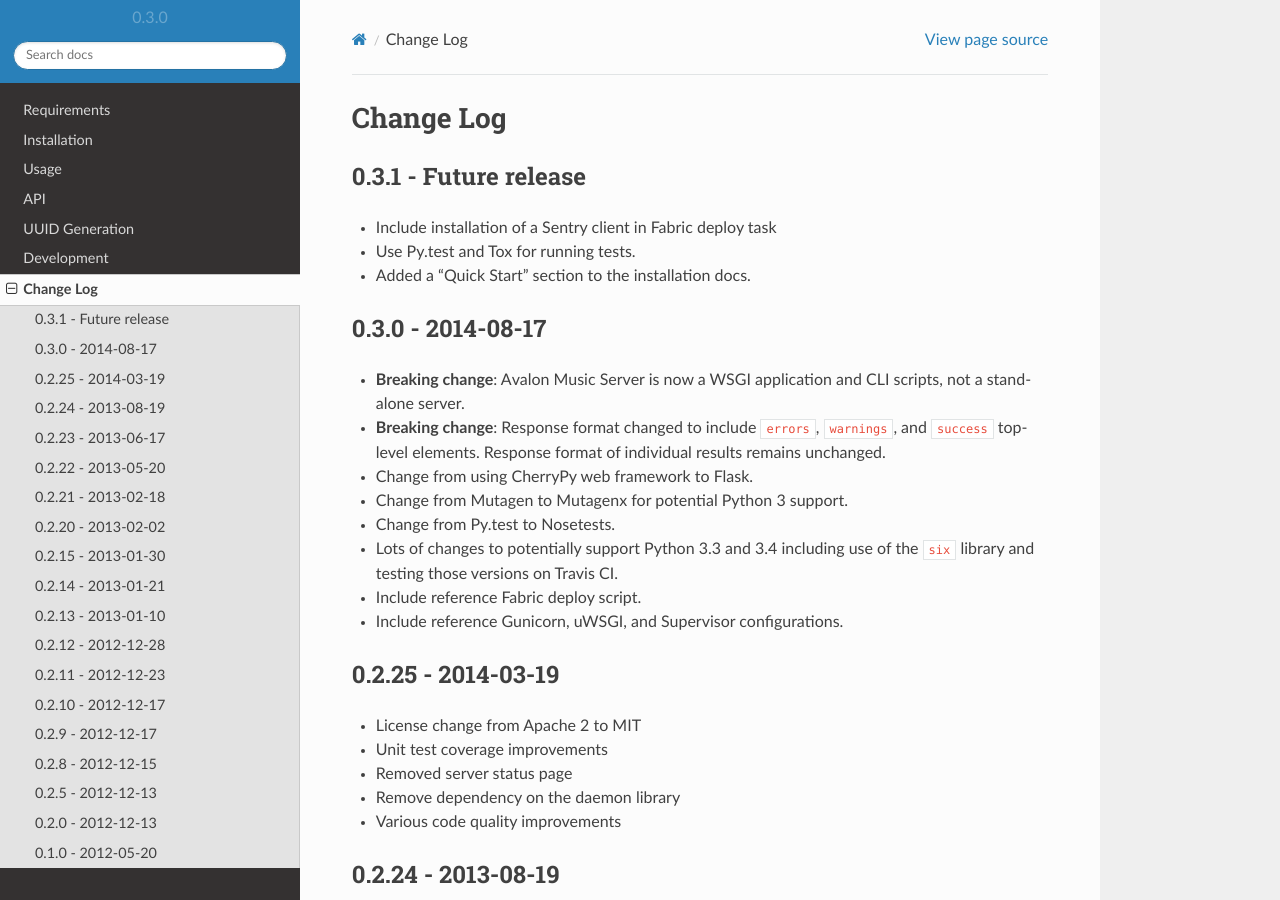
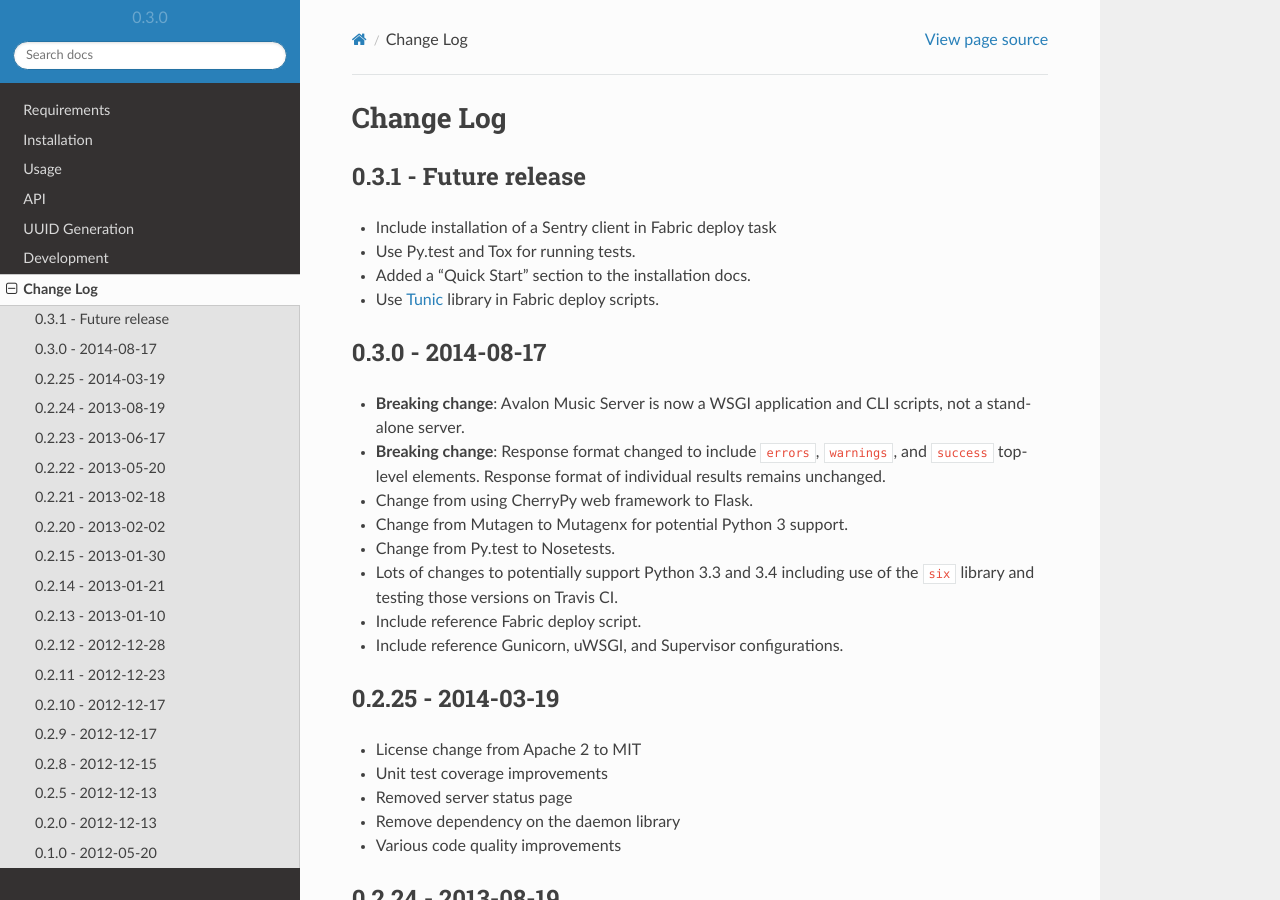
Before and after one commit to 56quarters/avalonms, a Sphinx documentation site: the page built from doc/source/changes.rst, in a window 1280 px wide and 900 px high. Built offline with Sphinx 7.4.7 and the Read the Docs theme 2.0.0, drawn with Linux system fonts in a browser that asks for light colours.

Commit message:
Update changelog

```diff
--- a/doc/source/changes.rst
+++ b/doc/source/changes.rst
@@ -7,6 +7,7 @@ Change Log
 * Include installation of a Sentry client in Fabric deploy task
 * Use Py.test and Tox for running tests.
 * Added a "Quick Start" section to the installation docs.
+* Use `Tunic <http://tunic.rtfd.org>`_ library in Fabric deploy scripts.
 
 0.3.0 - 2014-08-17
 ------------------
```
